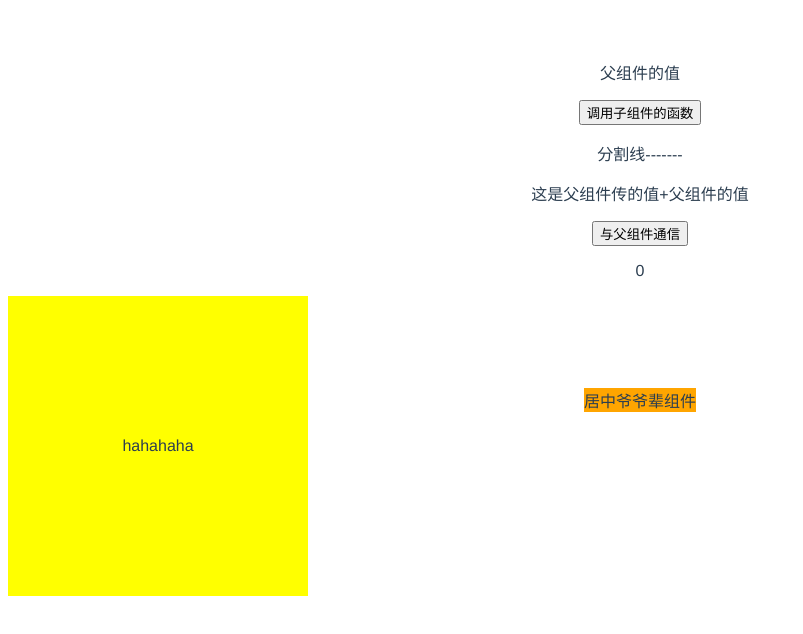
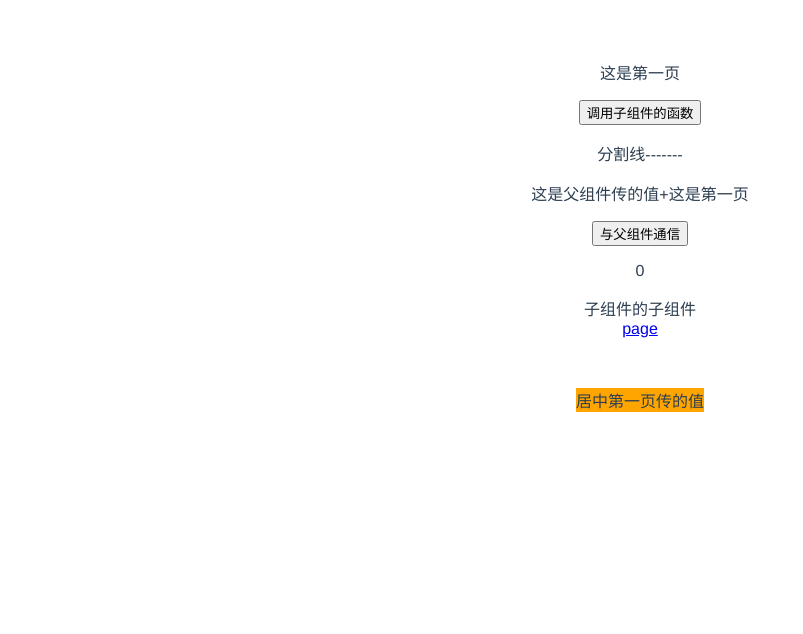
Before and after one commit to 1163710122/2022code, a Vue app: page /#/ in a window 1280 px wide. Shown: the top 634 px of the page, without its empty margins (0-803 px from the left). Built offline with nearby package versions, Linux system fonts and the light colour scheme.

Commit message:
vue-router

```diff
--- a/src/App.vue
+++ b/src/App.vue
@@ -1,6 +1,6 @@
 <template>
   <div id="app">
-    <router-view/>
+    <router-view></router-view>
   </div>
 </template>
 
--- /dev/null
+++ b/src/assets/eventbus.js
@@ -0,0 +1,3 @@
+import Vue from 'vue';
+const bus = new Vue();
+export default bus;
--- a/src/components/HelloWorld.vue
+++ b/src/components/HelloWorld.vue
@@ -8,7 +8,7 @@
 </template>
 
 <script>
-import children from '@/components/children'
+import children from "@/components/children";
 export default {
   data() {
     return {
@@ -16,7 +16,7 @@ export default {
     };
   },
   props: ["message"],
-  components:{children},
+  components: { children },
   methods: {
     messageLong() {
       this.$emit("messageLong");
--- a/src/components/children.vue
+++ b/src/components/children.vue
@@ -1,9 +1,10 @@
 <template>
   <div>
     <div class="center">居中{{parentValue}}</div>
-    <div class="parent">
-      <div class="son">hahahaha</div>
-    </div>
+    <!-- <div class="parent"> -->
+      <!-- <div class="son">这是子组件的子组件</div> -->
+      <div>子组件的子组件</div>
+    <!-- </div> -->
   </div>
 </template>
 
--- a/src/router/index.js
+++ b/src/router/index.js
@@ -1,6 +1,9 @@
 import Vue from "vue";
 import Router from "vue-router";
 import homepage from "@/views/homepage";
+import login from "@/views/login";
+import signin from "@/views/signin";
+import page from "@/views/page";
 
 Vue.use(Router);
 
@@ -10,6 +13,23 @@ export default new Router({
       path: "/",
       name: "homepage",
       component: homepage
+    },
+    {
+      path: "/page/:name",
+      name: "page",
+      component: page,
+      children: [
+        {
+          path: "",
+          name: "login",
+          component: login
+        },
+        {
+          path: "signin",
+          name: "signin",
+          component: signin
+        }
+      ]
     }
   ]
 });
--- a/src/views/homepage.vue
+++ b/src/views/homepage.vue
@@ -4,6 +4,7 @@
     <button @click="getChild">调用子组件的函数</button>
     <p>分割线-------</p>
     <my-component ref="myCom" :message='message' @messageLong="getLong"></my-component>
+    <router-link to="/page/wangjing">page</router-link>
   </div>
 </template>
 
@@ -14,13 +15,13 @@ export default {
   name: "homepage",
   data() {
     return {
-      message: "父组件的值",
+      message: "这是第一页",
     };
   },
-  provide(){
-    return{
-      parentValue:'爷爷辈组件'
-    }
+  provide() {
+    return {
+      parentValue: "第一页传的值",
+    };
   },
   components: { myComponent },
   methods: {
--- /dev/null
+++ b/src/views/login.vue
@@ -0,0 +1,15 @@
+<template>
+  <div>
+    <p>login页面</p>
+  </div>
+</template>
+
+<script>
+export default {
+
+}
+</script>
+
+<style>
+
+</style>
--- /dev/null
+++ b/src/views/page.vue
@@ -0,0 +1,21 @@
+<template>
+  <div>
+    <p>欢迎，{{$route.params.name}}</p>
+    <router-link :to="{name:'login'}">login</router-link>
+    <router-link :to="{name:'signin'}">signin</router-link>
+    <router-view></router-view>
+  </div>
+</template>
+
+<script>
+export default {
+  data() {
+    return {
+      message: "这是第二页",
+    };
+  },
+};
+</script>
+
+<style>
+</style>
--- /dev/null
+++ b/src/views/signin.vue
@@ -0,0 +1,15 @@
+<template>
+  <div>
+    <p>signin页面</p>
+  </div>
+</template>
+
+<script>
+export default {
+
+}
+</script>
+
+<style>
+
+</style>
```
Also changed, not shown: src/components/component1.vue (added), src/components/component2.vue (added).
